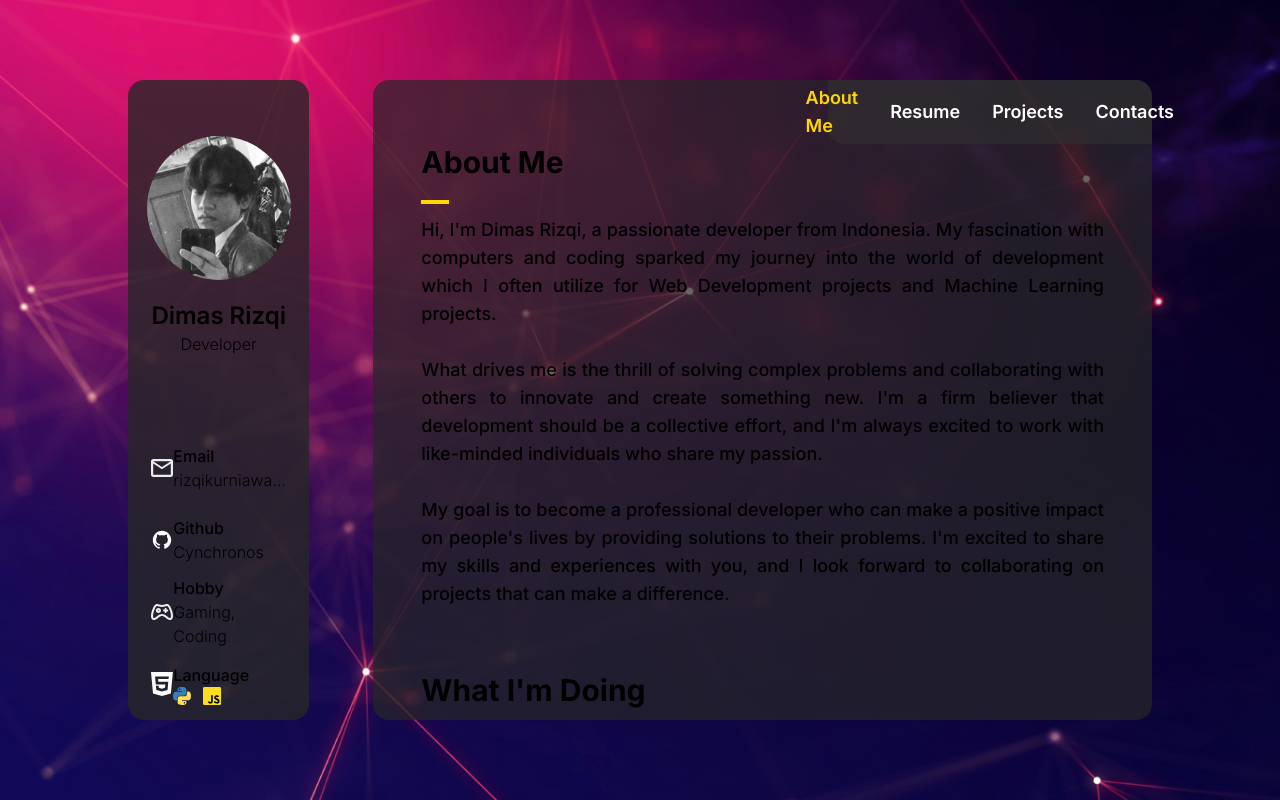
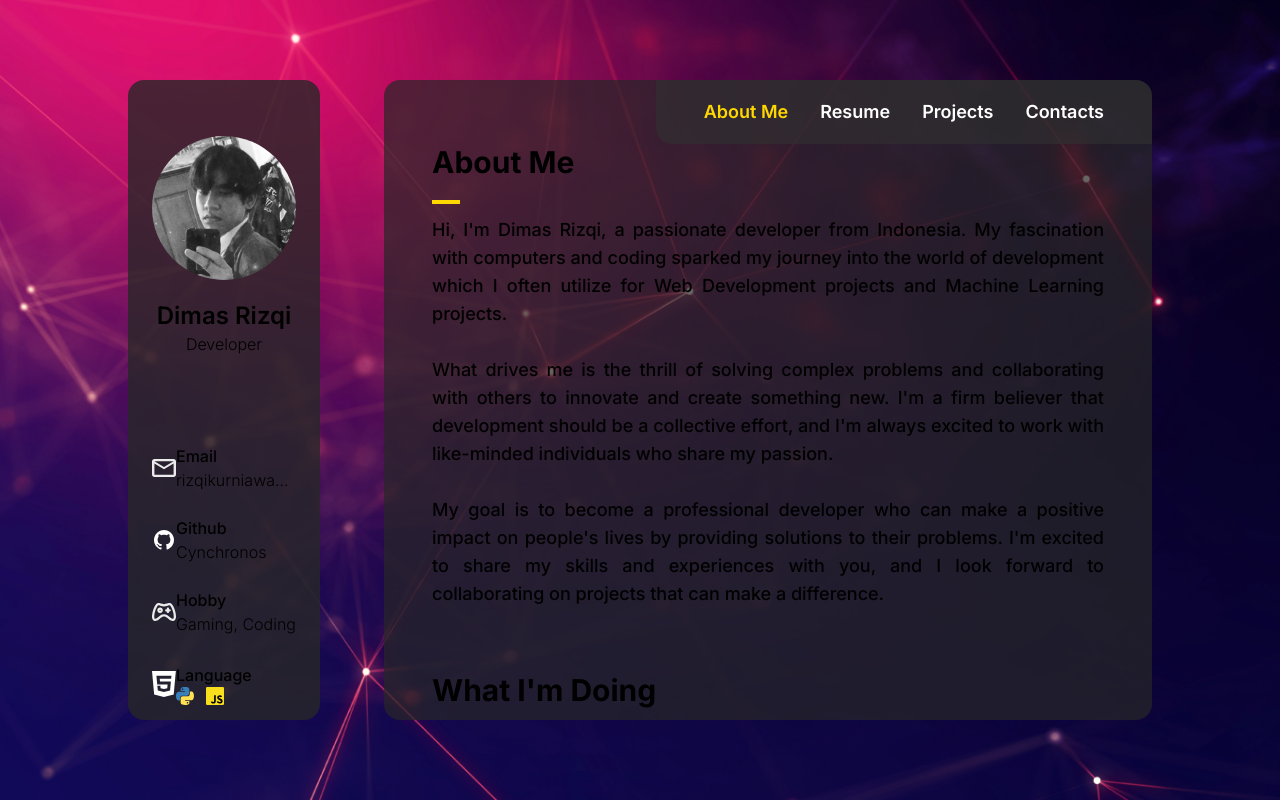
Before and after one commit to cynchronos/portofolio-web, a Next.js app in the folder frontend/: page / in a window 1280 px wide. Built offline with nearby package versions, Linux system fonts and the light colour scheme.

Commit message:
fix bug layout

```diff
--- a/frontend/src/app/aboutMe.jsx
+++ b/frontend/src/app/aboutMe.jsx
@@ -1,11 +1,10 @@
 import React from 'react'
 import Image from 'next/image';
-import MainContent from '@/components/mainContent';
 import aboutMe from '@/data/aboutMe.json';
 
 const AboutMe = () => {
   return (
-    <span className="block h-4/5 max-h-full overflow-y-auto px-12 pb-5">
+    <span className="flex flex-col px-12 pb-5">
       <p className="text-justify text-lg font-medium whitespace-pre-line">{aboutMe.description}</p>
       <p className="text-3xl font-bold mt-16">What I'm Doing</p>
       <div className="flex w-full justify-center">
@@ -14,7 +13,7 @@ const AboutMe = () => {
             <div className="relative overflow-visible" key={item}>
               <div className="absolute inset-0 bg-gray-200 rounded-2xl h-30 blur"></div>
               <span key={index} className="block relative bg-[#2F2F2F] rounded-2xl h-30">
-                <span className="flex w-full p-7 gap-4">
+                <span className="flex flex-1 w-full p-7 gap-4">
                   <span className="block h-full">
                     <Image
                       src={item.icon}
@@ -23,12 +22,10 @@ const AboutMe = () => {
                       height={48}
                     />
                   </span>
-                  <span className="block h-full">
-                    <div className="flex flex-col">
-                      <p className="text-2xl font-bold">{item.title}</p>
-                      <p className="text-lg font-light mt-2">{item.description}</p>
-                    </div>
-                  </span>
+                  <div className="flex flex-1 flex-col">
+                    <p className="text-2xl font-bold">{item.title}</p>
+                    <p className="text-lg font-light mt-2">{item.description}</p>
+                  </div>
                 </span>
               </span>
             </div>
--- a/frontend/src/app/layout.js
+++ b/frontend/src/app/layout.js
@@ -13,14 +13,12 @@ export default function RootLayout({ children }) {
   return (
     <html lang="en">
       <body className={inter.className}>
-        <main className="flex min-h-screen flex-col items-center justify-between bg-[url('/assets/images/background.webp')] bg-cover bg-center">
-          <div className="flex justify-center items-center h-screen w-screen">
-            <span className="block w-4/5 h-4/5 mx-auto my-auto">
+        <main className="flex h-screen w-screen flex-col items-center justify-between bg-[url('/assets/images/background.webp')] bg-cover bg-center">
+          <div className="block justify-center items-center w-4/5 h-4/5 mx-auto my-auto">
               <div className="flex gap-x-16 h-full">
                 <Sidebar />
                 {children}
               </div>
-            </span>
           </div>
         </main>
       </body>
--- a/frontend/src/components/mainContent.jsx
+++ b/frontend/src/components/mainContent.jsx
@@ -5,8 +5,9 @@ import AboutMe from '@/app/aboutMe'
 
 const MainContent = ({ title = 'About Me', children }) => {
   return (
-    <aside className="block bg-[#272727] flex-auto w-9/12 rounded-2xl bg-opacity-70 overflow-visible">
-      <span className="flex sticky bg-[#313131] w-5/12 h-16 float-end rounded-tr-2xl rounded-bl-2xl justify-center items-center gap-8 bg-opacity-60">
+    <aside className="block bg-[#272727] flex-auto w-full rounded-2xl bg-opacity-70">
+        <div className="relative">
+          <span className="flex absolute right-0 bg-[#313131] w-fit h-16 float-end rounded-tr-2xl rounded-bl-2xl justify-center items-center gap-8 bg-opacity-60 py-7 px-12">
             {navMenu.map((menu, index) => {
               return (
                 <Link key={index} href={menu.url}>
@@ -16,15 +17,18 @@ const MainContent = ({ title = 'About Me', children }) => {
             }
             )}
           </span>
-      <span className="block w-full h-full mx-auto">
-        <div className="px-12">
-          <p className="text-3xl font-bold mt-16">{title}</p>
+        </div>
+        <span className="flex flex-col w-full h-full mx-auto">
+          <div className="px-12 pt-16">
+            <p className="text-3xl font-bold pt-13">{title}</p>
             <span className="block w-7 bg-[#FFD700] h-1 mt-5 mb-3"></span>
           </div>
+          <div className="overflow-y-auto">
             {
               title == 'About Me' ? <AboutMe /> : children
 
             }
+          </div>
         </span>
     </aside>
   )
--- a/frontend/src/components/sidebar.jsx
+++ b/frontend/src/components/sidebar.jsx
@@ -4,7 +4,7 @@ import React from 'react'
 
 const Sidebar = () => {
   return (
-    <aside className="flex bg-[#272727] flex-auto w-2/12 rounded-2xl justify-center bg-opacity-80">
+    <aside className="flex bg-[#272727] flex-auto w-3/12 rounded-2xl justify-center bg-opacity-80 overflow-auto">
       <span className="flex flex-col w-3/4 h-full items-center">
         <div className="inline-block mt-14 mb-5 w-36 h-36">
           <Image
--- a/frontend/src/data/aboutMe.json
+++ b/frontend/src/data/aboutMe.json
@@ -13,7 +13,7 @@
     },
     {
       "title": "Mobile Apps",
-      "description": "Design a modern layout with the best quality visuals.",
+      "description": "Develop intuitive and high-performance mobile applications for seamless user experiences.",
       "icon": "/assets/icons/phone-gold.svg"
     }
   ]
```
Lines whose indentation alone changed are shown as unchanged.
